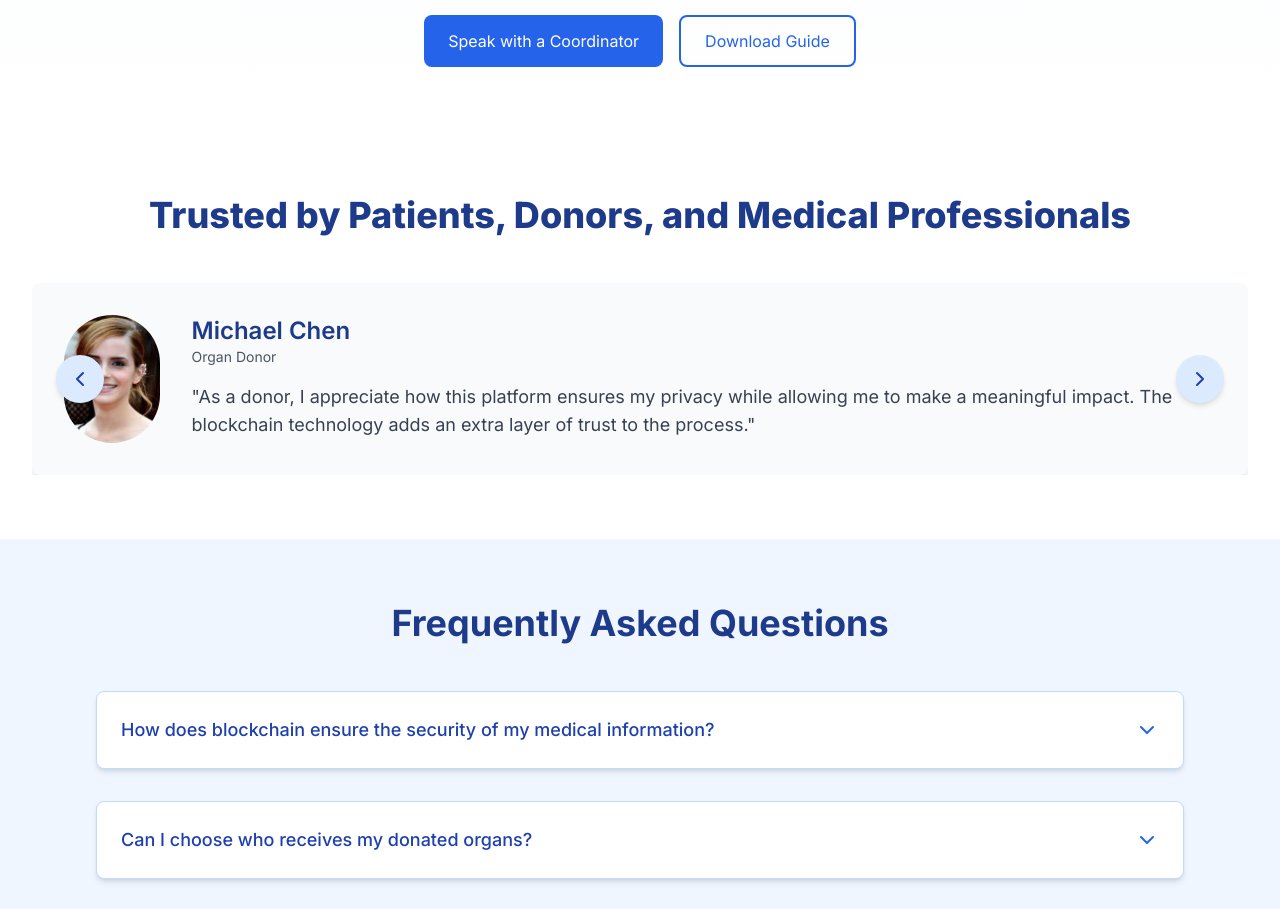
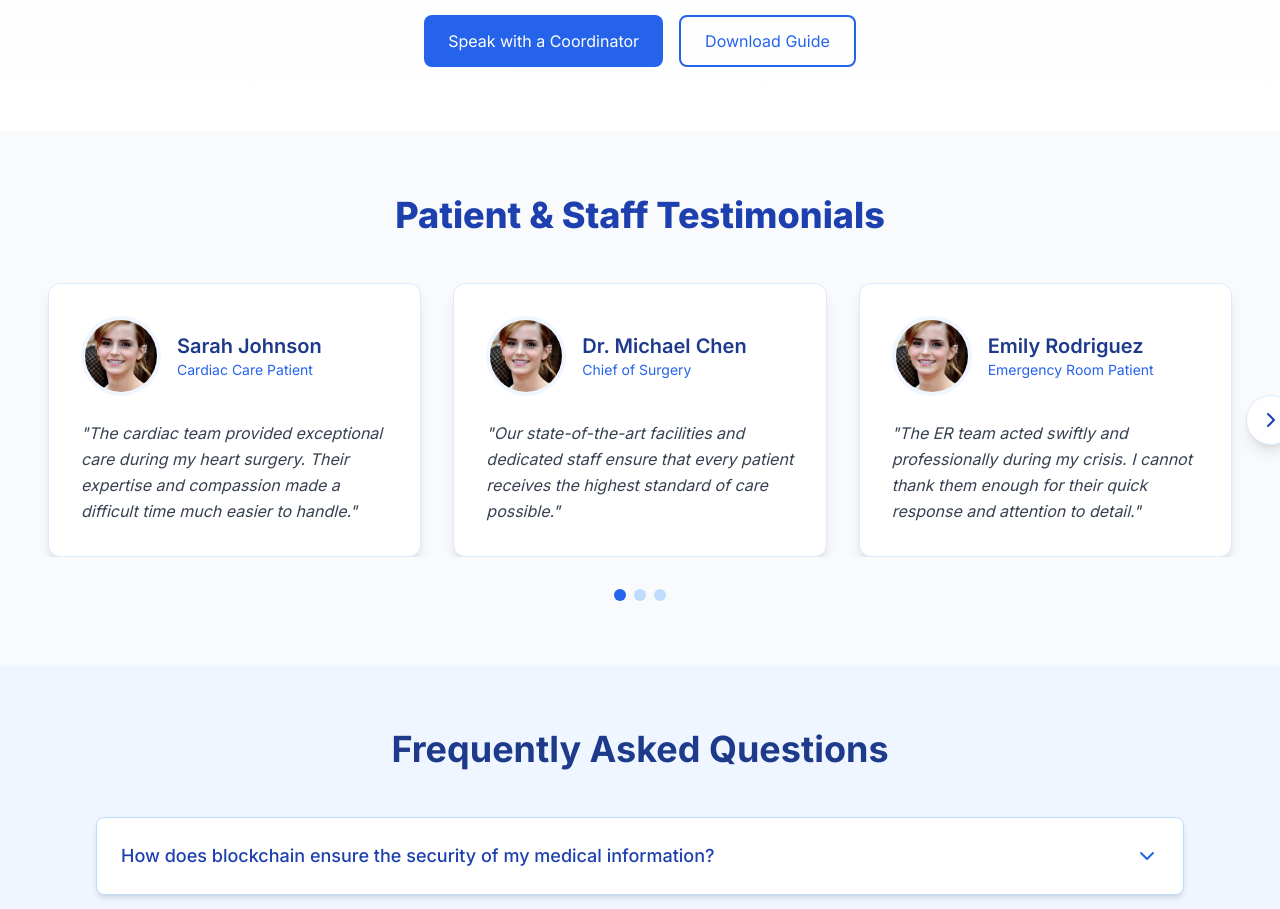
Before and after one commit to Ayush1Deshmukh/organ-donation, a Next.js app: page / in a window 1280 px wide. Shown: the part 4260-5169 px from the top of the page. Built offline with nearby package versions, Linux system fonts and the light colour scheme.

Commit message:
updated testimonial section

```diff
--- a/src/app/components/TestimonialsSection.tsx
+++ b/src/app/components/TestimonialsSection.tsx
@@ -6,97 +6,175 @@ import { ChevronLeft, ChevronRight } from 'lucide-react'
 const testimonials = [
   {
     name: 'Sarah Johnson',
-    role: 'Organ Recipient',
+    role: 'Cardiac Care Patient',
     image: 'feedback.png',
-    quote: 'Thanks to this platform, I received a life-saving kidney transplant. The transparency and efficiency of the process gave me peace of mind during a challenging time.',
+    quote: 'The cardiac team provided exceptional care during my heart surgery. Their expertise and compassion made a difficult time much easier to handle.',
   },
   {
-    name: 'Michael Chen',
-    role: 'Organ Donor',
+    name: 'Dr. Michael Chen',
+    role: 'Chief of Surgery',
     image: 'feedback.png',
-    quote: 'As a donor, I appreciate how this platform ensures my privacy while allowing me to make a meaningful impact. The blockchain technology adds an extra layer of trust to the process.',
+    quote: 'Our state-of-the-art facilities and dedicated staff ensure that every patient receives the highest standard of care possible.',
   },
   {
-    name: 'Dr. Emily Rodriguez',
-    role: 'Transplant Surgeon',
+    name: 'Emily Rodriguez',
+    role: 'Emergency Room Patient',
     image: 'feedback.png',
-    quote: 'This Web3 platform has revolutionized how we manage organ donations. The real-time updates and secure data sharing have significantly improved our ability to save lives.',
+    quote: 'The ER team acted swiftly and professionally during my crisis. I cannot thank them enough for their quick response and attention to detail.',
+  },
+  {
+    name: 'James Wilson',
+    role: 'Orthopedic Patient',
+    image: 'feedback.png',
+    quote: 'After my knee replacement surgery, the rehabilitation team helped me get back on my feet faster than I expected.',
+  },
+  {
+    name: 'Dr. Lisa Park',
+    role: 'Pediatric Specialist',
+    image: 'feedback.png',
+    quote: 'Working with children requires special care and attention. Our pediatric unit ensures every child feels safe and comfortable.',
+  },
+  {
+    name: 'Robert Thompson',
+    role: 'Cancer Survivor',
+    image: 'feedback.png',
+    quote: 'The oncology department provided not just medical treatment, but emotional support throughout my entire journey.',
+  },
+  {
+    name: 'Maria Garcia',
+    role: 'Maternity Patient',
+    image: 'feedback.png',
+    quote: 'The maternity ward staff made the birth of my first child a wonderful experience. Their expertise was truly reassuring.',
+  },
+  {
+    name: 'Dr. David Cohen',
+    role: 'Neurologist',
+    image: 'feedback.png',
+    quote: 'Our neurology department combines cutting-edge technology with compassionate care to achieve the best possible outcomes.',
+  },
+  {
+    name: 'Patricia Lee',
+    role: 'Physical Therapy Patient',
+    image: 'feedback.png',
+    quote: 'The physical therapy team developed a personalized recovery plan that helped me regain my strength and mobility.',
   },
 ]
 
 export default function TestimonialsSection() {
-  const [currentTestimonial, setCurrentTestimonial] = useState(0)
+  const [currentPage, setCurrentPage] = useState(0)
+  const [showControls, setShowControls] = useState(false)
+  const [isTransitioning, setIsTransitioning] = useState(false)
   const containerRef = useRef<HTMLDivElement>(null)
+  const cardsPerPage = 3
+  const totalPages = Math.ceil(testimonials.length / cardsPerPage)
 
-  const nextTestimonial = () => {
-    setCurrentTestimonial((prev) => (prev + 1) % testimonials.length)
+  const nextPage = () => {
+    if (!isTransitioning && currentPage < totalPages - 1) {
+      setIsTransitioning(true)
+      setShowControls(false)
+      setCurrentPage(prev => prev + 1)
+      setTimeout(() => {
+        setIsTransitioning(false)
+        setShowControls(true)
+      }, 500)
+    }
   }
 
-  const prevTestimonial = () => {
-    setCurrentTestimonial((prev) => (prev - 1 + testimonials.length) % testimonials.length)
+  const prevPage = () => {
+    if (!isTransitioning && currentPage > 0) {
+      setIsTransitioning(true)
+      setShowControls(false)
+      setCurrentPage(prev => prev - 1)
+      setTimeout(() => {
+        setIsTransitioning(false)
+        setShowControls(true)
+      }, 500)
+    }
   }
 
   useEffect(() => {
-    const observer = new IntersectionObserver(
-      (entries) => {
-        if (entries[0].isIntersecting) {
-          const interval = setInterval(nextTestimonial, 5000)
-          return () => clearInterval(interval)
-        }
-      },
-      { threshold: 0.5 }
-    )
+    const initialTimer = setTimeout(() => {
+      setShowControls(true)
+    }, 500)
 
-    if (containerRef.current) {
-      observer.observe(containerRef.current)
+    return () => clearTimeout(initialTimer)
+  }, [])
+
+  const getVisibleTestimonials = () => {
+    const start = currentPage * cardsPerPage
+    return testimonials.slice(start, start + cardsPerPage)
   }
 
-    return () => observer.disconnect()
-  }, [])
+  return (
+    <div ref={containerRef} className="bg-gray-50 py-16">
+      <div className="max-w-7xl mx-auto px-8">
+        <h2 className="text-4xl font-extrabold text-blue-800 text-center mb-12">
+          Patient & Staff Testimonials
+        </h2>
 
-  return (
-    <div ref={containerRef} className="bg-white py-16 px-4 sm:px-6 lg:px-8">
-      <div className="max-w-7xl mx-auto">
-        <h2 className="text-4xl font-extrabold text-blue-900 text-center mb-12">
-          Trusted by Patients, Donors, and Medical Professionals
-        </h2>
         <div className="relative">
-          <div className="flex overflow-hidden items-center">
+          <div className="w-full overflow-hidden">
+            <div
+              className="flex transition-transform duration-500 ease-in-out"
+              style={{ transform: `translateX(-${currentPage * 100}%)` }}
+            >
               {testimonials.map((testimonial, index) => (
                 <div
                   key={index}
-                className={`w-full flex-shrink-0 transition-transform duration-500 ease-in-out ${
-                  index === currentTestimonial ? 'opacity-100 scale-100' : 'opacity-0 scale-95'
-                }`}
-                style={{ transform: `translateX(-${currentTestimonial * 100}%)` }}
+                  className="w-1/3 flex-shrink-0 px-4"
                 >
-                <div className="flex flex-col lg:flex-row bg-gray-50 shadow-lg rounded-lg p-8">
+                  <div className="bg-white rounded-xl shadow-lg p-8 h-full border border-blue-100">
+                    <div className="flex items-center mb-6">
                       <img
-                    className="w-32 h-32 rounded-full object-cover mx-auto lg:mx-0"
+                        className="w-20 h-20 rounded-full object-cover border-4 border-blue-50"
                         src={testimonial.image}
                         alt={testimonial.name}
                       />
-                  <div className="mt-6 lg:mt-0 lg:ml-8">
-                    <h3 className="text-2xl font-semibold text-blue-900">{testimonial.name}</h3>
-                    <p className="text-sm text-gray-600 mb-4">{testimonial.role}</p>
-                    <p className="text-lg text-gray-700">"{testimonial.quote}"</p>
+                      <div className="ml-4">
+                        <h3 className="text-xl font-semibold text-blue-900">{testimonial.name}</h3>
+                        <p className="text-sm text-blue-600">{testimonial.role}</p>
                       </div>
+                    </div>
+                    <p className="text-gray-700 leading-relaxed italic">"{testimonial.quote}"</p>
                   </div>
                 </div>
               ))}
             </div>
+          </div>
+
+          {showControls && !isTransitioning && (
+            <>
+              {currentPage > 0 && (
                 <button
-            onClick={prevTestimonial}
-            className="absolute top-1/2 left-6 transform -translate-y-1/2 bg-blue-100 hover:bg-blue-200 text-blue-800 rounded-full p-3 shadow-md"
+                  onClick={prevPage}
+                  className="absolute top-1/2 -left-12 transform -translate-y-1/2 bg-white hover:bg-blue-50 text-blue-800 rounded-full p-3 shadow-lg border border-blue-100 transition-all duration-200"
                 >
                   <ChevronLeft className="h-6 w-6" />
                 </button>
+              )}
+              {currentPage < totalPages - 1 && (
                 <button
-            onClick={nextTestimonial}
-            className="absolute top-1/2 right-6 transform -translate-y-1/2 bg-blue-100 hover:bg-blue-200 text-blue-800 rounded-full p-3 shadow-md"
+                  onClick={nextPage}
+                  className="absolute top-1/2 -right-12 transform -translate-y-1/2 bg-white hover:bg-blue-50 text-blue-800 rounded-full p-3 shadow-lg border border-blue-100 transition-all duration-200"
                 >
                   <ChevronRight className="h-6 w-6" />
                 </button>
+              )}
+            </>
+          )}
+        </div>
+
+        <div className="flex justify-center mt-8 gap-2">
+          {Array.from({ length: totalPages }).map((_, index) => (
+            <button
+              key={index}
+              className={`w-3 h-3 rounded-full transition-all duration-200 ${
+                index === currentPage ? 'bg-blue-600' : 'bg-blue-200'
+              }`}
+              onClick={() => !isTransitioning && setCurrentPage(index)}
+              disabled={isTransitioning}
+            />
+          ))}
         </div>
       </div>
     </div>
```
Lines whose indentation alone changed are shown as unchanged.
